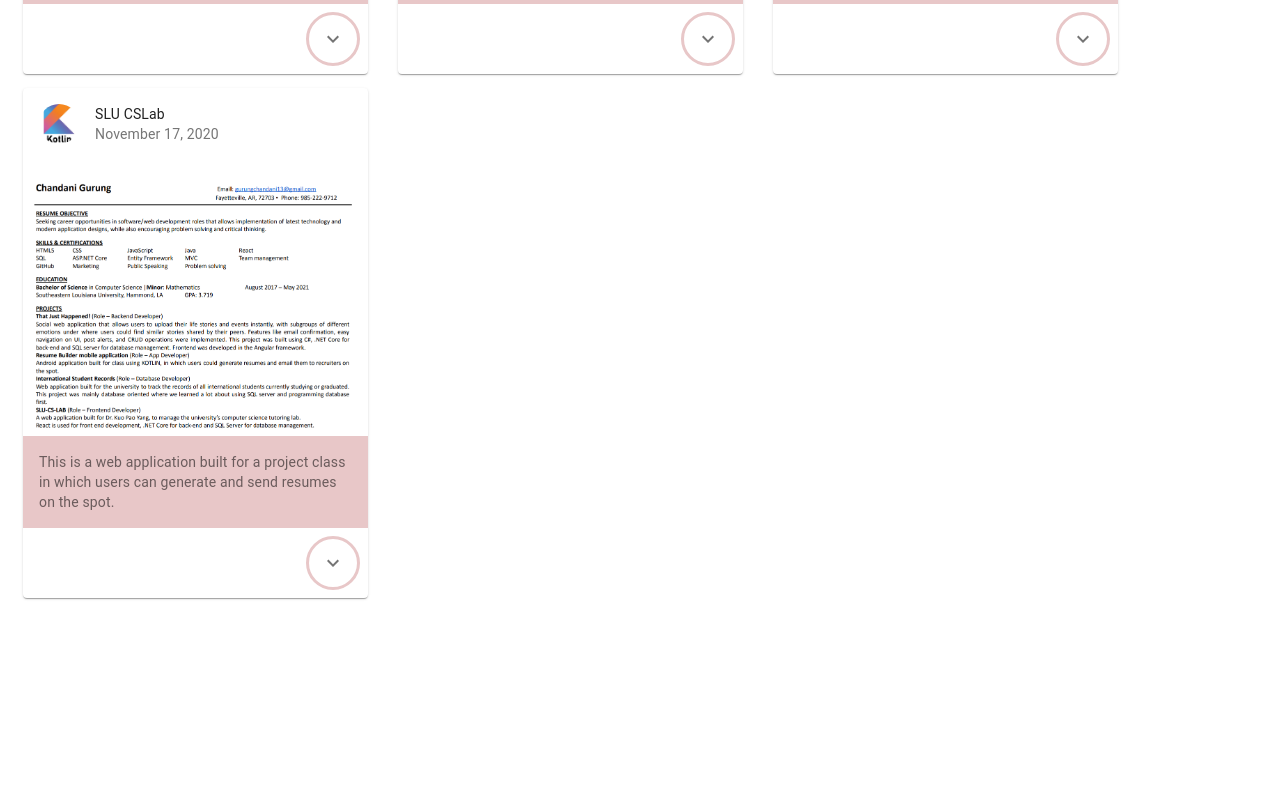
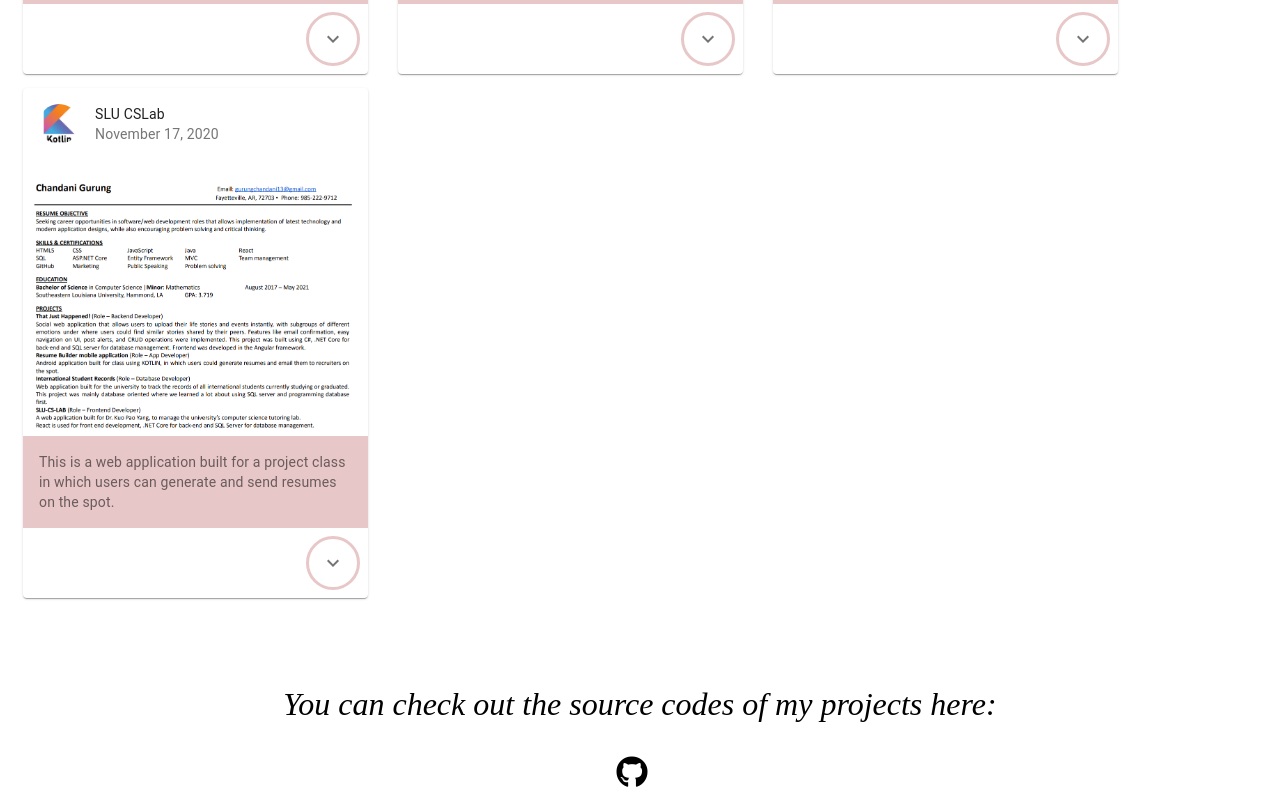
Before and after one commit to Chandani-Gurung/Chandani-Gurung.github.io, a React (Create React App) app: page /projects in a window 1280 px wide. Shown: the part 689-1489 px from the top of the page. Before the commit the page ends 1304 px from the top, so only its background shows below. Built offline with nearby package versions, Linux system fonts and the light colour scheme.

Commit message:
almost complete

```diff
--- a/src/App.css
+++ b/src/App.css
@@ -15,7 +15,6 @@
     justify-content: center;
     font-size: 2rem;
     color: #f1a7a9;
-
   }
 
  @media screen and (max-width: 780px) {
--- a/src/components/pages/Projects.js
+++ b/src/components/pages/Projects.js
@@ -36,6 +36,12 @@
   },
   content:{
     backgroundColor: "#e8c7c8",
+  },
+  contact:{
+    fontSize: "small",
+    textAlign: "center",
+    marginTop: "10px",
+    fontStyle: "italic",
   }
 });
 
@@ -246,6 +252,17 @@
           </CardContent>
         </Collapse>
       </Card>
+      <div className={classes.contact}>
+      <a
+          id="gh"
+          href="https://github.com/Chandani-Gurung"
+          target="_blank"
+          class="btn contact-details"
+        >
+          <p>You can check out the source codes of my projects here:</p>
+          <i class="fab fa-github"></i>
+        </a>
+      </div>
     </>
   );
 }
```
